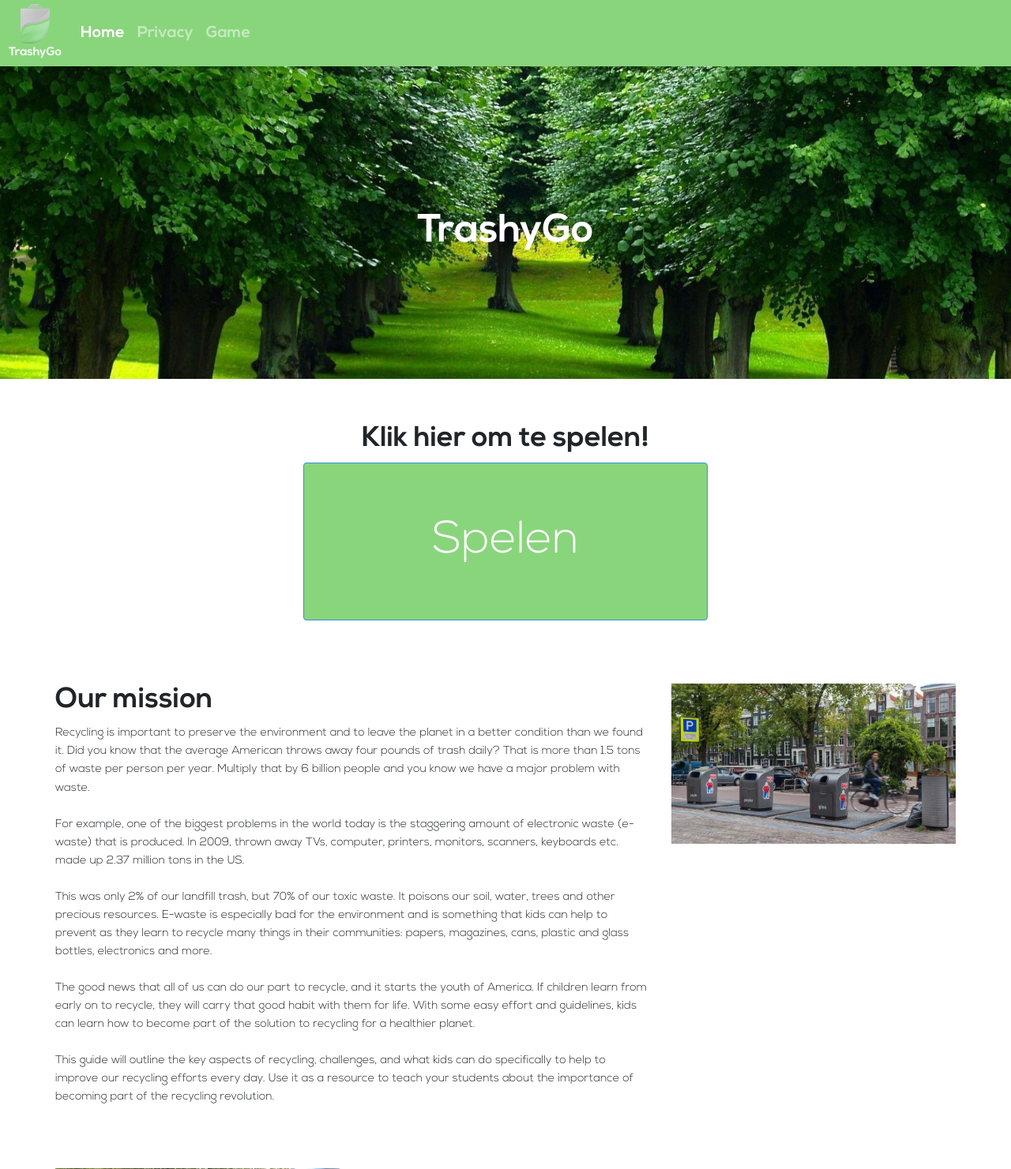
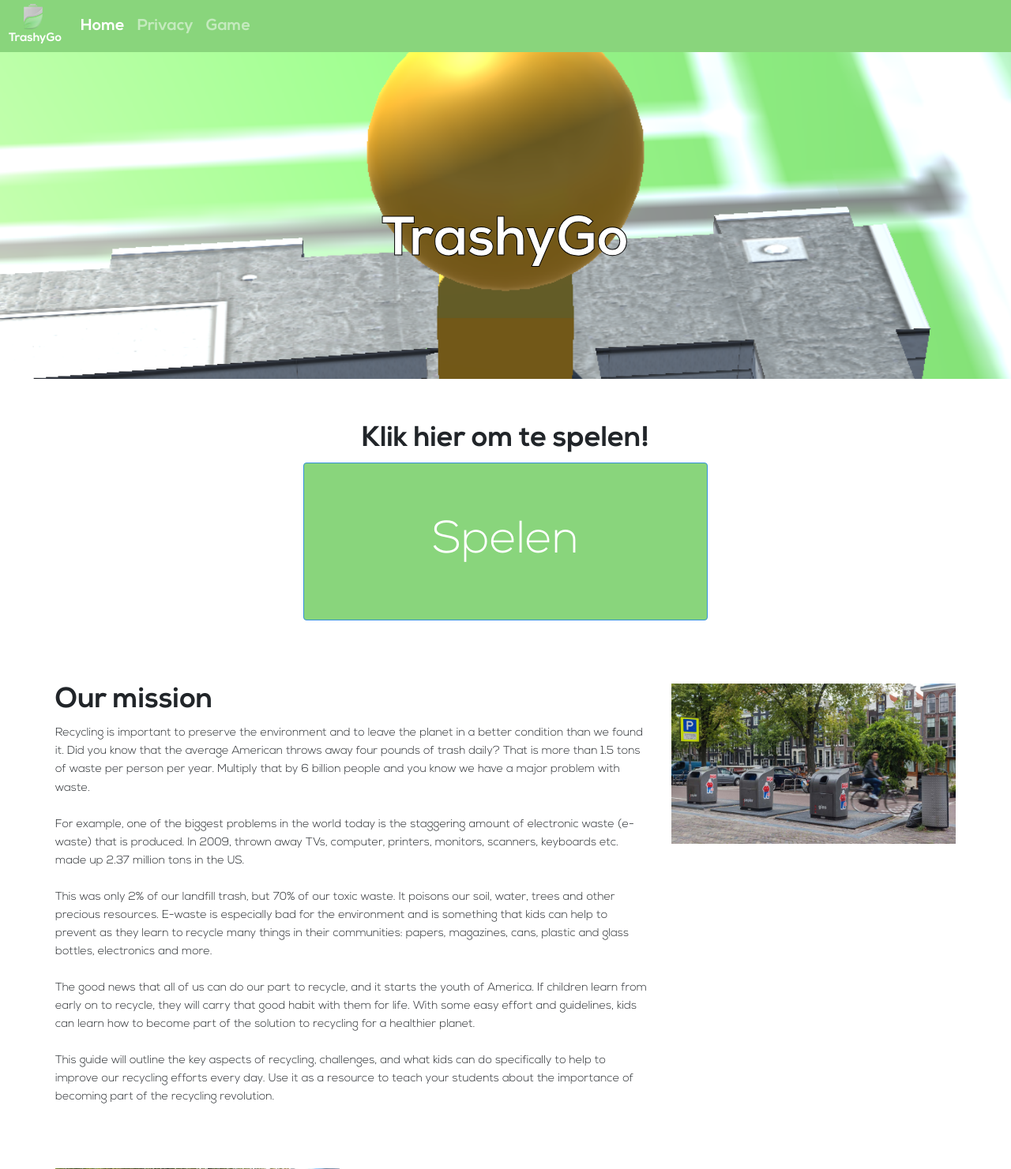
Before and after one commit to FeedbackFox/trashapp-website, a Laravel app: page / in a window 1280 px wide. Shown: the top 1481 px of the page at 79% size. Run offline with Laravel 8, Linux system fonts and the light colour scheme.

Commit message:
changing a few small things quickly

```diff
--- a/public/css/boilerplate.css
+++ b/public/css/boilerplate.css
@@ -99,7 +99,8 @@
 }
 
 #carouseltext > h1 {
-  font-size: 50px;
+  font-size: 70px;
+  -webkit-text-stroke: 1px black;
 }
 
 
--- a/resources/views/header.blade.php
+++ b/resources/views/header.blade.php
@@ -6,8 +6,9 @@
     <meta http-equiv="X-UA-Compatible" content="IE=edge">
     <meta name="viewport" content="width=device-width, initial-scale=1">
 
+    <title>TrashyGo</title>
 
-    <title>TrashyGo</title>
+    <link rel="icon" type="image/png" href="../images/favicon.png"/>
 
     <!-- Scripts -->
     <script src="{{ asset('js/app.js') }}" defer></script>
--- a/resources/views/home.blade.php
+++ b/resources/views/home.blade.php
@@ -3,13 +3,13 @@
 <div class="carousel slide homecarousel foxparallax" data-parallaxrate="0.4" data-ride="carousel">
     <div class="carousel-inner">
         <div class="carousel-item active">
-            <img class="d-block w-100" src="../images/carousel1.jpg" alt="First slide">
+            <img class="d-block w-100" src="../images/carousel1.png" alt="First slide">
         </div>
         <div class="carousel-item">
-            <img class="d-block w-100" src="../images/carousel2.jpg" alt="Second slide">
+            <img class="d-block w-100" src="../images/carousel2.png" alt="Second slide">
         </div>
         <div class="carousel-item">
-            <img class="d-block w-100" src="../images/carousel3.jpg" alt="Third slide">
+            <img class="d-block w-100" src="../images/carousel3.png" alt="Third slide">
         </div>
     </div>
 </div>
@@ -29,7 +29,7 @@
             </div>
 
             <div class="col-sm-12 d-flex justify-content-center">
-                <a href="/trashapp"><button type="button" class="btn btn-primary homepage-button">Spelen</button></a>
+                <a href="../files/TrashyGo.apk"><button type="button" class="btn btn-primary homepage-button">Spelen</button></a>
             </div>
 
             <div class="row firstrow">
@@ -132,11 +132,11 @@
 
                         <div class="shadow d-flex justify-content-center align-items-center">
 
-                            <h4>Reduce</h4>
+                            <h4>Gameplay</h4>
 
                         </div>
 
-                        <img src="../images/gallery1.jpg" alt="Image of recycling">
+                        <img src="../images/gallery1.png" alt="Image of recycling">
 
                     </div>
 
@@ -148,7 +148,7 @@
 
                         <div class="shadow d-flex justify-content-center align-items-center">
 
-                            <h4>Reuse</h4>
+                            <h4>Barcode Scanner</h4>
 
                         </div>
 
@@ -164,7 +164,7 @@
 
                         <div class="shadow d-flex justify-content-center align-items-center">
 
-                            <h4>Recycle</h4>
+                            <h4>Customization</h4>
 
                         </div>
 
@@ -180,11 +180,11 @@
 
                         <div class="shadow d-flex justify-content-center align-items-center">
 
-                            <h4>idk</h4>
+                            <h4>Menu</h4>
 
                         </div>
 
-                        <img src="../images/gallery4.jpg" alt="Image of recycling bin">
+                        <img src="../images/gallery4.png" alt="Image of recycling bin">
 
                     </div>
 
```
Also changed, not shown: public/images/carousel1-alt.jpg (renamed from public/images/carousel1.jpg), public/images/carousel1.png (added), public/images/carousel2-alt.jpg (renamed from public/images/carousel2.jpg), public/images/carousel2.png (added), public/images/carousel3-alt.jpg (renamed from public/images/carousel3.jpg), public/images/carousel3.png (added), public/images/favicon.png (added), public/images/gallery1.jpg (deleted), public/images/gallery4.png (added), public/images/logo.png, 4 other files.
